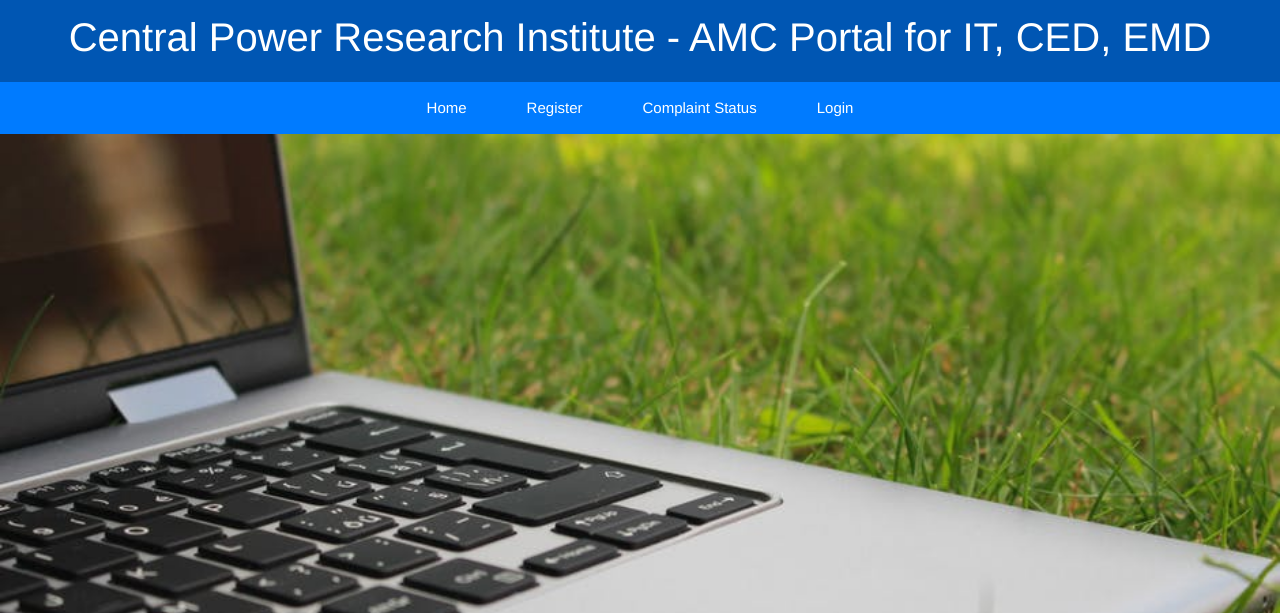
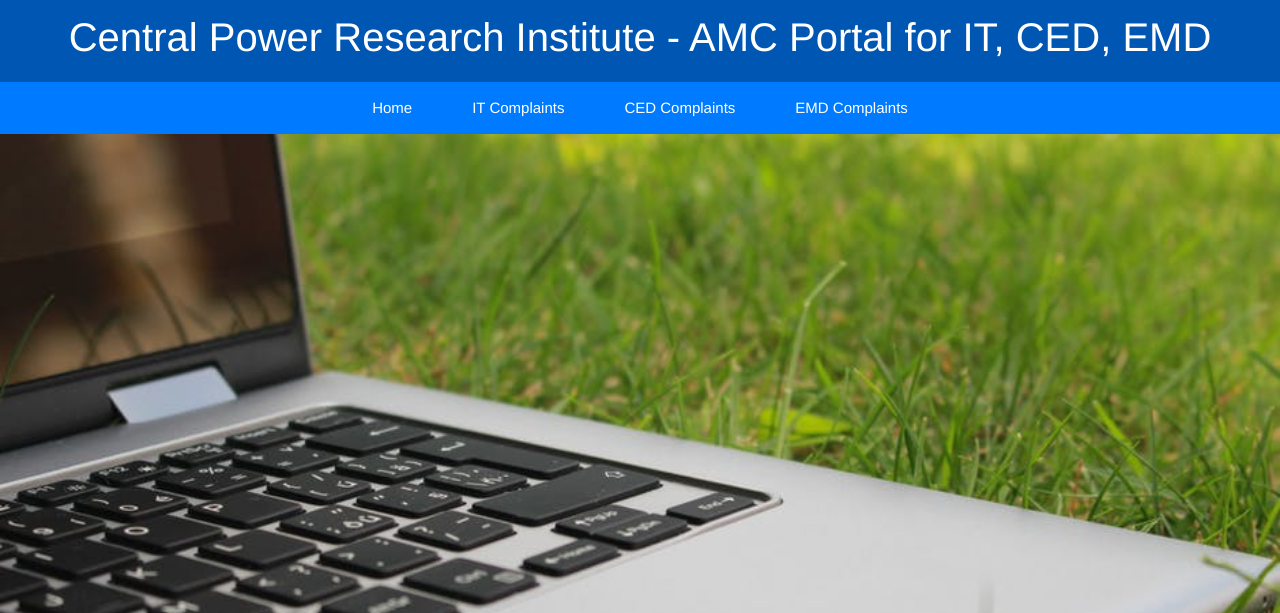
Before and after one commit to kalyansrinivaskodi/amc-ace, a PHP site: page /amc-ace/index.php in a window 1280 px wide. Shown: the top 613 px of the page. Run offline with PHP 8.4, Linux system fonts and the light colour scheme; the visitor is signed in with stand-in values (Sample User, id 1); tables that the repository leaves empty or names only in its code hold one stand-in row (values such as "Sample post"); some libraries are stand-ins or nearby versions.

Commit message:
commit on6.3.2024 at 2.34

```diff
--- a/CED/get_completed_issues.php
+++ b/CED/get_completed_issues.php
@@ -1,9 +1,8 @@
 <?php include 'header.php' ?>
 <?php
-session_start();
 
 // Check if the user is logged in
-if (!isset($_SESSION["username"])) {
+if (!isset($_SESSION["cedusername"])) {
     // If not logged in, redirect to the login page
     header("Location: login.php");
     exit();
--- a/CED/get_pending_issues.php
+++ b/CED/get_pending_issues.php
@@ -2,17 +2,16 @@
 
 <?php include 'modal.php'; ?>
 <?php
-session_start();
 
 // Check if the user is logged in
-if (!isset($_SESSION["username"])) {
+if (!isset($_SESSION["cedusername"])) {
     // If not logged in, redirect to the login page
     header("Location: login.php");
     exit();
 }
 
 // Get the username from the session
-$username = $_SESSION["username"];
+$username = $_SESSION["cedusername"];
 
 // Check if the status parameter is set in the URL
 if (isset($_GET['status'])) {
--- a/CED/header.php
+++ b/CED/header.php
@@ -32,7 +32,7 @@
                 session_start(); // Starting the session
                 if(isset($_SESSION["itusername"])) { ?>
                     <li><a href="dashboard.php">Dashboard</a></li>
-                    <li><a href="logout.php">Logout (<?php echo $_SESSION["username"]; ?>)</a></li>
+                    <li><a href="logout.php">Logout (<?php echo $_SESSION["itusername"]; ?>)</a></li>
                 <?php } else { ?>
                     <li><a href="/amc-ace/ced/login.php">Login</a></li>
                 <?php } ?>
@@ -46,7 +46,7 @@
                 <?php
                 if(isset($_SESSION["cedusername"])) { ?>
                     <li><a href="dashboard.php">Dashboard</a></li>
-                    <li><a href="logout.php">Logout (<?php echo $_SESSION["username"]; ?>)</a></li>
+                    <li><a href="logout.php">Logout (<?php echo $_SESSION["cedusername"]; ?>)</a></li>
                 <?php } else { ?>
                     <li><a href="/amc-ace/ced/login.php">Login</a></li>
                 <?php } ?>
@@ -60,7 +60,7 @@
                 <?php
                 if(isset($_SESSION["emdusername"])) { ?>
                     <li><a href="dashboard.php">Dashboard</a></li>
-                    <li><a href="logout.php">Logout (<?php echo $_SESSION["username"]; ?>)</a></li>
+                    <li><a href="logout.php">Logout (<?php echo $_SESSION["emdusername"]; ?>)</a></li>
                 <?php } else { ?>
                     <li><a href="/amc-ace/emd/login.php">Login</a></li>
                 <?php } ?>
--- a/CED/newuserform.php
+++ b/CED/newuserform.php
@@ -29,7 +29,7 @@
         <label for="typeofservice">Type of Service:</label><br>
         <select id="typeofservice" name="typeofservice">
             <option value="IT">IT</option>
-            <option value="CED">CED</option>
+            <option value="CED" selected>CED</option> <!-- Add selected and disabled attributes to freeze -->
             <option value="EMD">EMD</option>
         </select><br><br>
 
--- a/header.php
+++ b/header.php
@@ -5,12 +5,12 @@
     <meta charset="UTF-8">
     <meta name="viewport" content="width=device-width, initial-scale=1.0">
     <title>AMC-ACE</title>
-
     <link rel="stylesheet" href="css/styles.css">
 
     <link rel="stylesheet" href="css/bootstrap.css">
+    <link rel="stylesheet" href="css/style1.css">
 
-    <link rel="stylesheet" href="css/style1.css">
+
 </head>
 
 <body>
@@ -20,32 +20,55 @@
     </header>
 
 
+
 <nav>
     <ul>
-        <li><a href="#">Home</a></li>
+        <li><a href="http://localhost:82/amc-ace">Home</a></li>
         <li>
-            <a href="#">Register</a>
+            <a href="#">IT Complaints</a>
             <ul class="submenu">
-                <li><a href="/amc-ace/amc">IT</a></li>
-                <li><a href="/amc-ace/ced">CED</a></li>
-                <li><a href="/amc-ace/emd">EMD</a></li>
+                <li><a href="/amc-ace/amc">Register</a></li>
+                <li><a href="#">Complaint Status</a></li>
+                <?php
+                session_start(); // Starting the session
+                if(isset($_SESSION["itusername"])) { ?>
+                    <li><a href="dashboard.php">Dashboard</a></li>
+                    <li><a href="logout.php">Logout (<?php echo $_SESSION["itusername"]; ?>)</a></li>
+                <?php } else { ?>
+                    <li><a href="/amc-ace/ced/login.php">Login</a></li>
+                <?php } ?>
             </ul>
         </li>
         <li>
-            <a href="#">Complaint Status</a>
+            <a href="#">CED Complaints</a>
             <ul class="submenu">
-                <li><a href="#">IT</a></li>
-                <li><a href="/amc-ace/ced/cedcomplaintstatus.php">CED</a></li>
-                <li><a href="/amc-ace/emd/emdcomplaintstatus.php">EMD</a></li>
+                <li><a href="/amc-ace/ced">Register</a></li>
+                <li><a href="/amc-ace/ced/cedcomplaintstatus.php">Complaint Status</a></li>
+                <?php
+                if(isset($_SESSION["cedusername"])) { ?>
+                    <li><a href="dashboard.php">Dashboard</a></li>
+                    <li><a href="logout.php">Logout (<?php echo $_SESSION["cedusername"]; ?>)</a></li>
+                <?php } else { ?>
+                    <li><a href="/amc-ace/ced/login.php">Login</a></li>
+                <?php } ?>
             </ul>
         </li>
-        <li><a href="#">Login</a>
+        <li>
+            <a href="#">EMD Complaints</a>
             <ul class="submenu">
-                <li><a href="#">IT</a></li>
-                <li><a href="/amc-ace/ced/login.php">CED</a></li>
-                <li><a href="/amc-ace/emd/login.php">EMD</a></li>
+                <li><a href="/amc-ace/emd">Register</a></li>
+                <li><a href="/amc-ace/emd/emdcomplaintstatus.php">Complaint Status</a></li>
+                <?php
+                if(isset($_SESSION["emdusername"])) { ?>
+                    <li><a href="dashboard.php">Dashboard</a></li>
+                    <li><a href="logout.php">Logout (<?php echo $_SESSION["emdusername"]; ?>)</a></li>
+                <?php } else { ?>
+                    <li><a href="/amc-ace/emd/login.php">Login</a></li>
+                <?php } ?>
             </ul>
         </li>
     </ul>
 
-    </nav>
+</nav>
+</body>
+</html>
```
